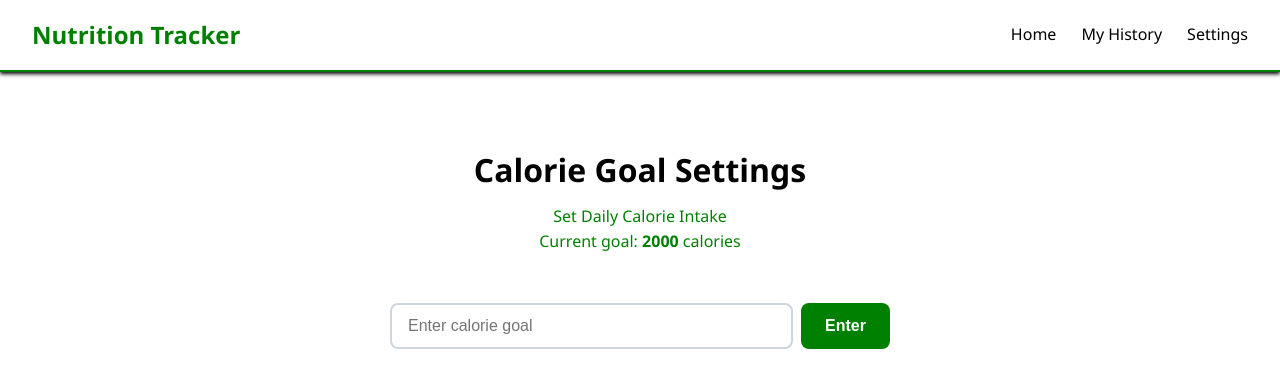
After one commit to gutierrezomar996-droid/Nutrition-Tracker, a Flask app: page /settings in a window 1280 px wide. The commit adds this page. Shown: the top 388 px of the page. Run offline with Flask 3, Linux system fonts and the light colour scheme.

Commit message:
added new features. Serving size input, calorie goal setting and remanining calories for each meal input

```diff
--- a/app.py
+++ b/app.py
@@ -1,4 +1,4 @@
-from flask import Flask, render_template, request, redirect, url_for
+from flask import Flask, render_template, request, redirect, url_for, session
 from models import db, Meal
 from nutrition_api import get_nutrition
 from dotenv import load_dotenv
@@ -7,6 +7,8 @@ import os
 load_dotenv()
 
 app = Flask(__name__)
+
+app.config['SECRET_KEY'] = 'nutrition-tracker-secret-key'
 
 ##Database configuration
 app.config['SQLALCHEMY_DATABASE_URI'] = 'sqlite:///nutrition.db'     ##Where to store data
@@ -25,18 +27,36 @@ def home():
     return render_template('index.html')
 
 
+
+@app.route('/settings', methods = ['GET', 'POST'])
+def settings():
+    if request.method == 'POST':
+        calorie_goal = request.form.get('calorie_goal', 2000)  #2000 is the default cals. User can manually enter later.
+        session['calorie_goal'] = int(calorie_goal)
+        return redirect(url_for('history'))
+    current_goal = session.get('calorie_goal', 2000)
+    return render_template('settings.html', current_goal=current_goal)
+
+
 #route for search
 @app.route('/search', methods = ['POST'])
 def search():
     food_name = request.form['food_name']
-    nutrition = get_nutrition(food_name)
+
+    grams_input = request.form.get('grams', '').strip()  ## handles if user leaves grams section blank
+    grams = float(grams_input) if grams_input else 100.0
+
+    nutrition = get_nutrition(food_name, grams)
     return render_template('results.html', nutrition=nutrition)
+
+
 
 #route for food log
 @app.route('/log', methods =['POST'])
 def log_meal():
     meal = Meal(
         food_name = request.form['food_name'],
+        serving_size = request.form.get('serving_size'),
         calories = request.form.get('calories', 0),
         protein = request.form.get('protein', 0),
         fat = request.form.get('fat', 0),
@@ -74,7 +94,12 @@ def history():
         'carbs': round(sum(m.carbs or 0 for m in meals),1)
     }
 
-    return render_template('history.html', meals = meals, totals=totals)
+    calorie_goal = session.get('calorie_goal', 2000)
+    remaining = round(calorie_goal - totals['calories'], 1)
+
+    return render_template('history.html', meals = meals, totals=totals, calorie_goal=calorie_goal, remaining=remaining)
+
+
 
 ##App runner
 @app.route('/delete/<int:meal_id>', methods = ['POST'])
@@ -84,5 +109,7 @@ def delete_meal(meal_id):
     db.session.commit()
     return redirect(url_for('history'))
 
+
+
 if __name__ == '__main__':
     app.run(debug=True)
--- a/static/styles.css
+++ b/static/styles.css
@@ -75,6 +75,14 @@ main {
 .macro-card h3, .micro-card h3 {
     text-decoration: underline;
 }
+
+
+.serving-size {
+    color: var(--text-dark);
+    font-size: 1rem;
+    margin-bottom: 16px;
+}
+
 
 .hero {
     text-align: center;
@@ -216,14 +224,13 @@ main {
 
 
 /* Totals card */
-.totals-card {
+.totals-card{
     background-color: var(--primary);
     border-radius: 12px;
     padding: 24px;
     margin-bottom: 24px;
     color: white;
 }
-
 .totals-card h3 {
     font-size: 1rem;
     text-transform: uppercase;
@@ -244,6 +251,7 @@ main {
     align-items: center;
     text-align: center;
 }
+
 
 .total-item span:first-child {
     font-size: 0.85rem;
--- a/templates/base.html
+++ b/templates/base.html
@@ -13,6 +13,7 @@
         <div class="nav-links">
             <a href = "{{ url_for('home') }}">Home</a>
             <a href ="{{ url_for('history') }}">My History</a>
+            <a href ="{{ url_for('settings') }}">Settings</a>
 
         </div>
     </nav>
--- a/templates/results.html
+++ b/templates/results.html
@@ -3,6 +3,9 @@
 
 <div class="results-container">
     <h2>{{ nutrition.food_name }}</h2>
+    {% if nutrition.serving_size %}
+    <p class="serving-size">Serving size: {{ nutrition.serving_size }}g</p>
+    {% endif %}
 
     <!--Macros-->
     <div class="macro-card">
@@ -100,6 +103,7 @@
             <input type = "hidden" name = "potassium" value ="{{ nutrition.potassium }}">
             <input type = "hidden" name = "magnesium" value ="{{ nutrition.magnesium }}">
             <input type = "hidden" name = "zinc" value = "{{ nutrition.zinc }}">
+            <input type ="hidden" name ="serving_size" value = "{{ nutrition.serving_size }}">
 
             <!--user selects meal type-->
             <select name="meal_type">
--- /dev/null
+++ b/templates/settings.html
@@ -0,0 +1,24 @@
+{% extends 'base.html' %}
+
+{% block content %}
+
+
+<div class="hero">
+    <h2>Calorie Goal Settings</h2>
+    <p>Set Daily Calorie Intake</p>
+    <p>Current goal: <strong>{{ current_goal }}</strong> calories</p>
+</div>
+
+<div class="search-container">
+    <form action = "{{ url_for('settings')}}" method="POST">
+        <input type = number name ="calorie_goal" placeholder="Enter calorie goal" required>
+        <button type="submit">Enter</button>
+
+    </form>
+
+</div>
+
+
+
+
+{% endblock %}
```
Also changed, not shown: nutrition_api.py (+19 -17 lines), templates/history.html (+12 -2 lines), templates/index.html (+9 -5 lines).
